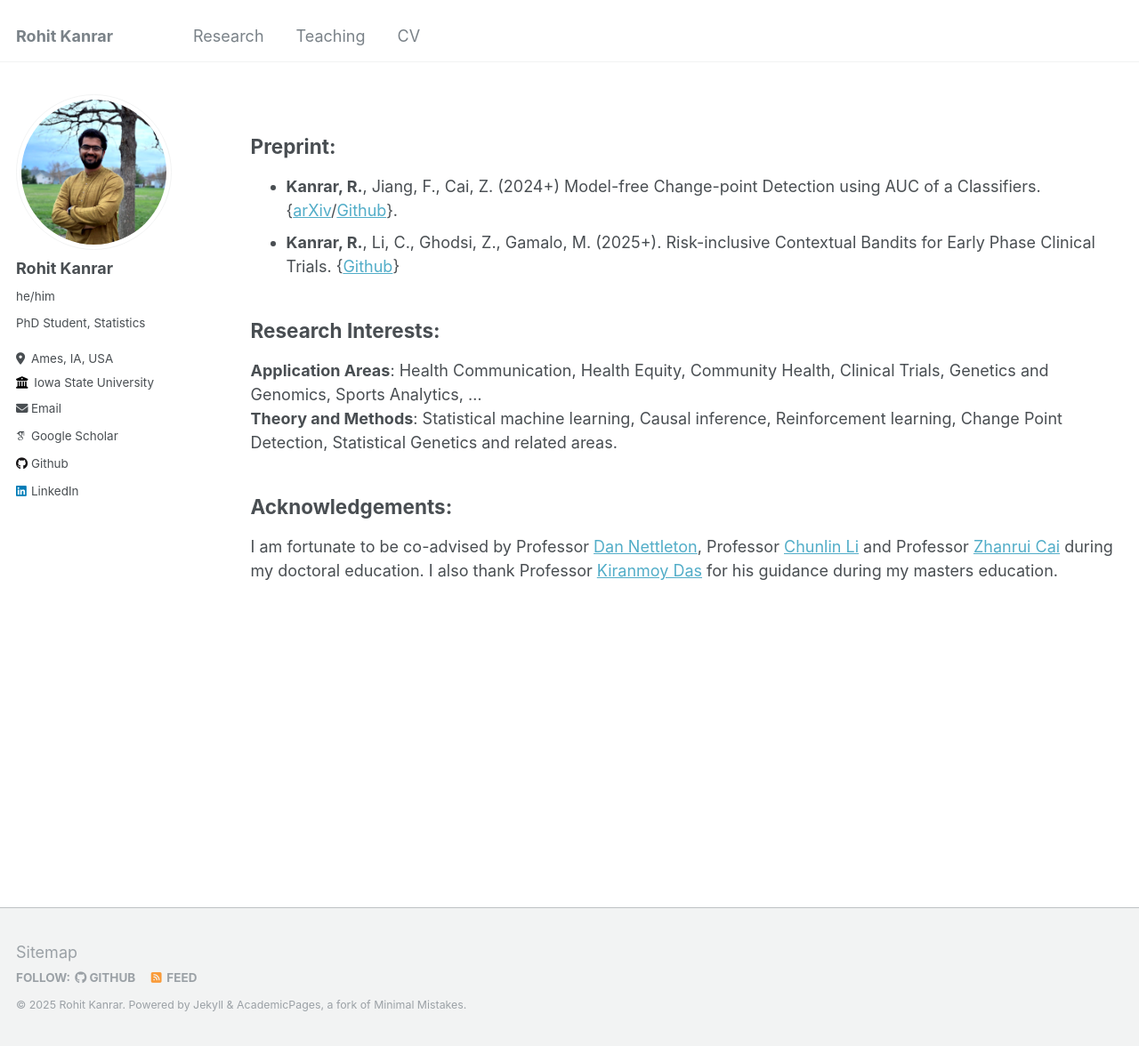
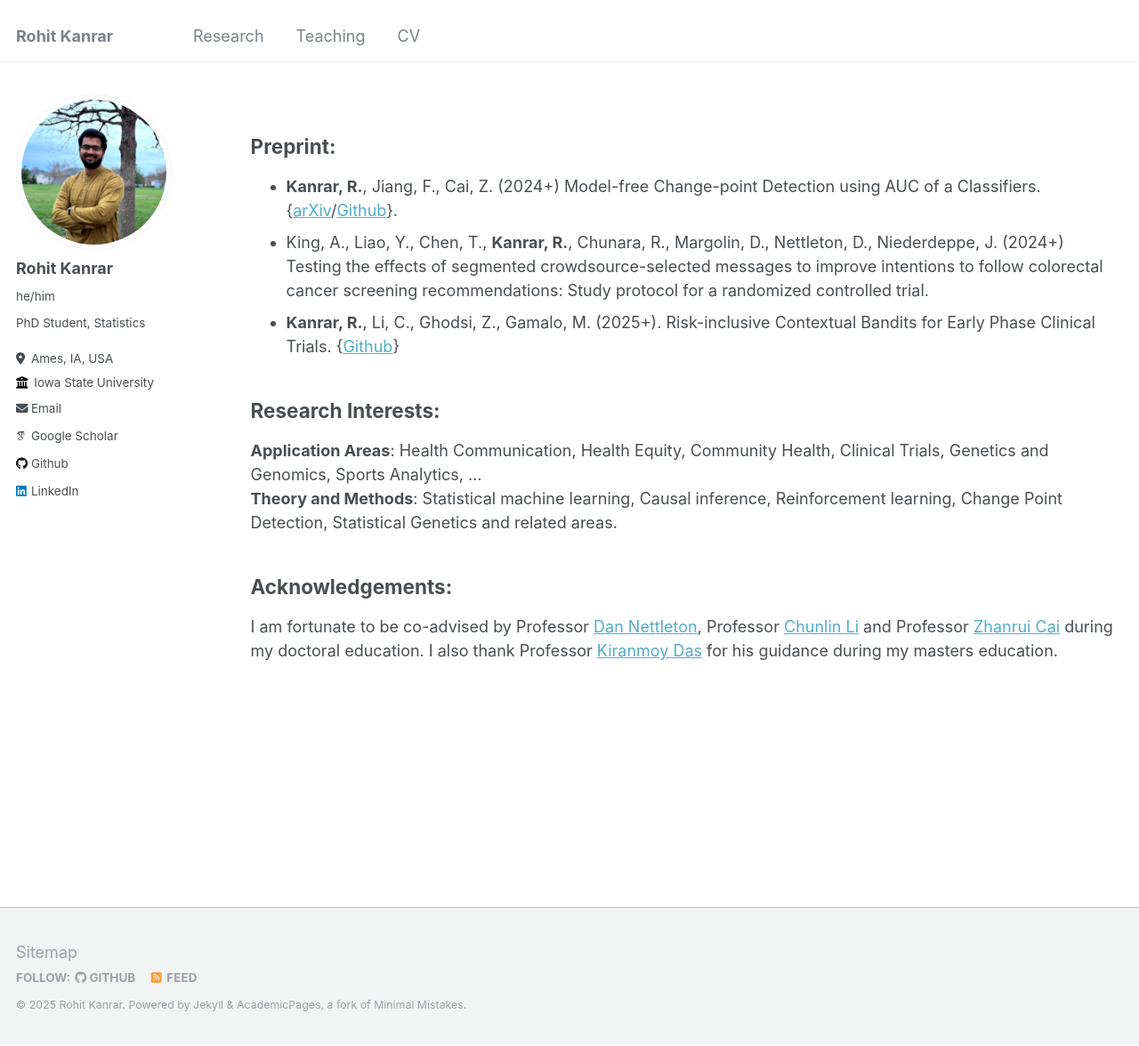
Before and after one commit to rohitkanrar/rohitkanrar.github.io, a Jekyll site: the page built from _pages/publications.md, in a window 1280 px wide and 1176 px high. Shown: the whole window at 89% size. Built offline with Jekyll 4.4.1, drawn with Linux system fonts in a browser that asks for light colours; some web fonts are replaced.

Commit message:
added protocol paper

```diff
--- a/_pages/publications.md
+++ b/_pages/publications.md
@@ -9,6 +9,7 @@ author_profile: true
 ## Preprint:
 
 - **Kanrar, R.**, Jiang, F., Cai, Z. (2024+) Model-free Change-point Detection using AUC of a Classifiers. {[arXiv](https://arxiv.org/abs/2404.06995)/[Github](https://github.com/rohitkanrar/changeAUC)}.
+- King, A., Liao, Y., Chen, T., **Kanrar, R.**, Chunara, R., Margolin, D., Nettleton, D., Niederdeppe, J. (2024+) Testing the effects of segmented crowdsource-selected messages to improve intentions to follow colorectal cancer screening recommendations: Study protocol for a randomized controlled trial.
 - **Kanrar, R.**, Li, C., Ghodsi, Z., Gamalo, M. (2025+). Risk-inclusive Contextual Bandits for Early Phase Clinical Trials. {[Github](https://github.com/rohitkanrar/RiTS)}
 
 
```
